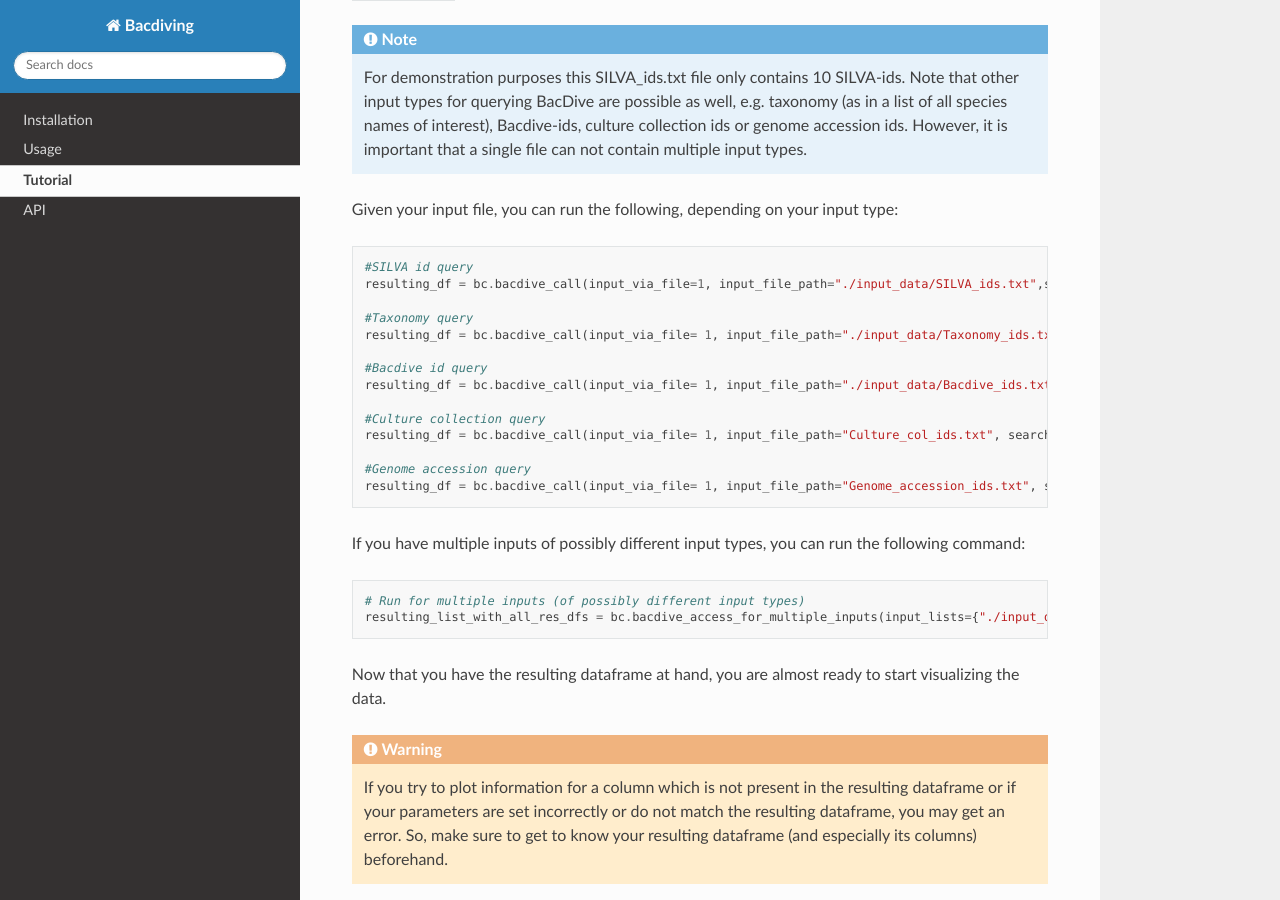
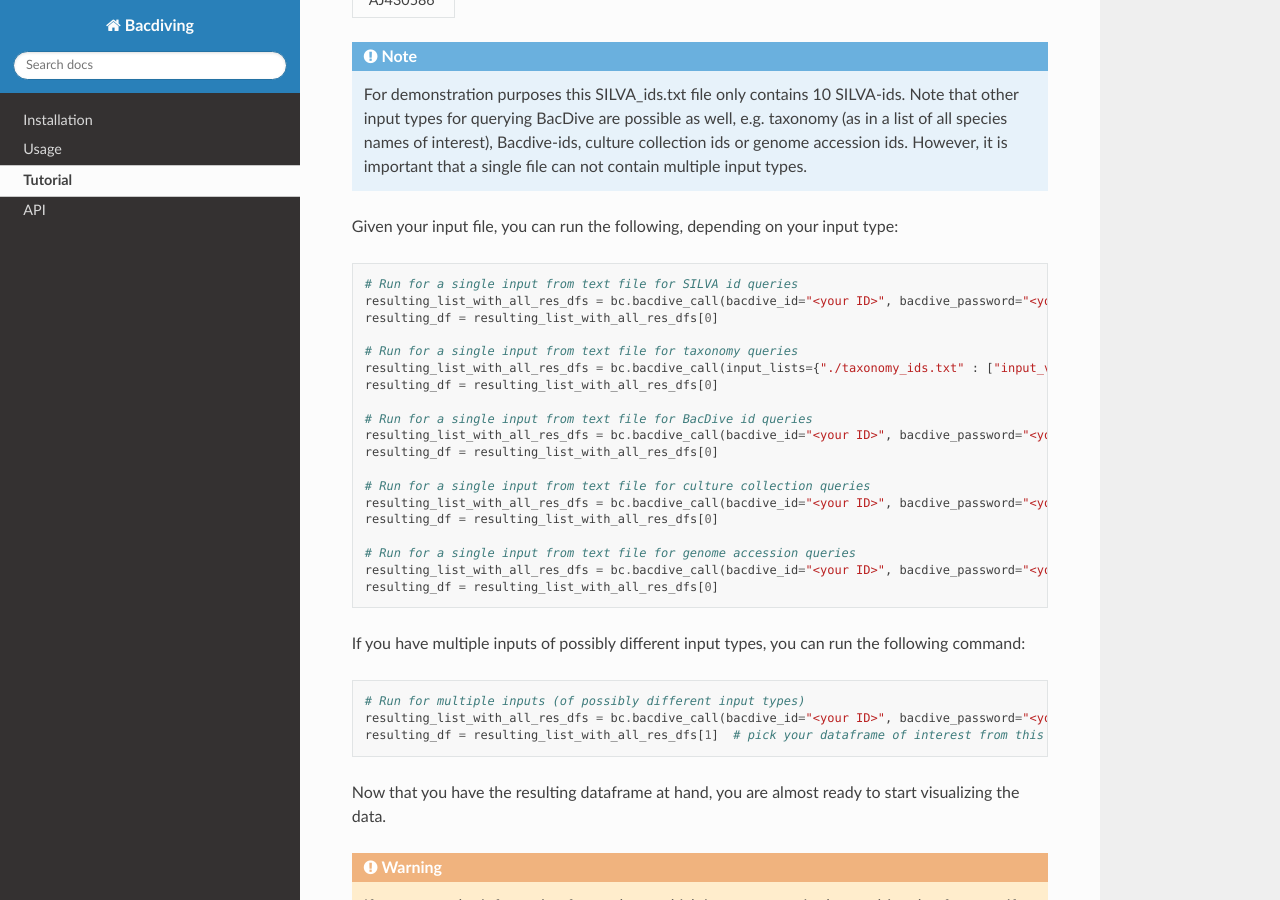
Before and after one commit to mBiocoder/Bacdiving, a Sphinx documentation site: the page built from docs/source/tutorial.rst, in a window 1280 px wide and 900 px high, scrolled down 1567 px. Built offline with Sphinx 7.4.7 and the Read the Docs theme 2.0.0, drawn with Linux system fonts in a browser that asks for light colours; some of the changed text lies outside the part shown.

Commit message:
Update tutorial.rst

```diff
--- a/docs/source/tutorial.rst
+++ b/docs/source/tutorial.rst
@@ -29,8 +29,9 @@
 
 .. code-block:: python
 
-	#Taxonomy table input (e.g. as extracted from phyloseq-object)
-	resulting_df = bc.bacdive_call(taxtable_input = 1, taxtable_file_path='./input_data/taxtable_from_phyloseq/taxtab.tsv', output_dir="./", print_res_df_ToFile= 1, print_access_stats=1)
+	# Run for single taxonomy table input (e.g. as extracted from phyloseq-object)
+	resulting_list_with_all_res_dfs = bc.bacdive_call(bacdive_id="<your ID>", bacdive_password="<your password>", input_lists={"./taxtab.tsv" : ["taxtable_input"]}, sample_names=["taxtab"], output_dir="./")
+	resulting_df = resulting_list_with_all_res_dfs[0]
 
 Assuming you do not have a taxonomy table, but have a simple file as input instead which looks something like this:
 
@@ -54,29 +55,33 @@
 
 .. code-block:: python
 
-	#SILVA id query
-	resulting_df = bc.bacdive_call(input_via_file=1, input_file_path="./input_data/SILVA_ids.txt",search_by_16S_seq_accession=True, print_res_df_ToFile=1, print_access_stats=1)
+	# Run for a single input from text file for SILVA id queries
+	resulting_list_with_all_res_dfs = bc.bacdive_call(bacdive_id="<your ID>", bacdive_password="<your password>", input_lists={"./SILVA_ids.txt" : ["input_via_file", "search_by_16S_seq_accession"]}, sample_names=["silva"], output_dir="./")
+	resulting_df = resulting_list_with_all_res_dfs[0]
 
-	#Taxonomy query
-	resulting_df = bc.bacdive_call(input_via_file= 1, input_file_path="./input_data/Taxonomy_ids.txt", search_by_taxonomy = True, output_dir="./", print_res_df_ToFile= 1, print_access_stats=1)
+	# Run for a single input from text file for taxonomy queries
+	resulting_list_with_all_res_dfs = bc.bacdive_call(input_lists={"./taxonomy_ids.txt" : ["input_via_file", "search_by_taxonomy"]}, sample_names=["taxonomy"], output_dir="./results/") # if credentials are not given via parameters, you will get prompted
+	resulting_df = resulting_list_with_all_res_dfs[0]
 
-	#Bacdive id query
-	resulting_df = bc.bacdive_call(input_via_file= 1, input_file_path="./input_data/Bacdive_ids.txt", search_by_id = True, output_dir="./", print_res_df_ToFile= 1)
+	# Run for a single input from text file for BacDive id queries
+	resulting_list_with_all_res_dfs = bc.bacdive_call(bacdive_id="<your ID>", bacdive_password="<your password>", input_lists={"./bacdive_ids.txt" : ["input_via_file", "search_by_id"]}, sample_names=["bacdive"], output_dir="./")
+	resulting_df = resulting_list_with_all_res_dfs[0]
 
-	#Culture collection query
-	resulting_df = bc.bacdive_call(input_via_file= 1, input_file_path="Culture_col_ids.txt", search_by_culture_collection = True, taxtable_input = 0, output_dir="./", print_res_df_ToFile= 1)
+	# Run for a single input from text file for culture collection queries
+	resulting_list_with_all_res_dfs = bc.bacdive_call(bacdive_id="<your ID>", bacdive_password="<your password>", input_lists={"./culture_col_ids.txt" : ["input_via_file", "search_by_culture_collection"]}, sample_names=["culturecol"], output_dir="./")
+	resulting_df = resulting_list_with_all_res_dfs[0]
 
-	#Genome accession query
-	resulting_df = bc.bacdive_call(input_via_file= 1, input_file_path="Genome_accession_ids.txt", search_by_genome_accession = True, output_dir="./", print_res_df_ToFile= 1)
-
+	# Run for a single input from text file for genome accession queries
+	resulting_list_with_all_res_dfs = bc.bacdive_call(bacdive_id="<your ID>", bacdive_password="<your password>", input_lists={"./genome_ids.txt" : ["input_via_file", "search_by_genome_accession"]}, sample_names=["genomecol"], output_dir="./")
+	resulting_df = resulting_list_with_all_res_dfs[0]
 
 If you have multiple inputs of possibly different input types, you can run the following command:
 
 .. code-block:: python
 
 	# Run for multiple inputs (of possibly different input types)
-	resulting_list_with_all_res_dfs = bc.bacdive_access_for_multiple_inputs(input_lists={"./input_data/SILVA_ids.txt" : ["input_via_file", "search_by_16S_seq_accession"], "./input_data/taxtable_from_phyloseq/taxtab.tsv" : ["taxtable_input"]})
-
+	resulting_list_with_all_res_dfs = bc.bacdive_call(bacdive_id="<your ID>", bacdive_password="<your password>", input_lists={"./SILVA_ids.txt" : ["input_via_file", "search_by_16S_seq_accession"], "./taxonomy_ids.txt" : ["input_via_file", "search_by_taxonomy"], "./taxtab1.tsv" : ["taxtable_input"], "./taxtab2.tsv" : ["taxtable_input"]},sample_names=["sample1", "sample2", "sample3", "sample4"])
+	resulting_df = resulting_list_with_all_res_dfs[1]  # pick your dataframe of interest from this list
 
 Now that you have the resulting dataframe at hand, you are almost ready to start visualizing the data.
 
@@ -248,12 +253,14 @@
     :figclass: align-center
 
 
-Lastly, since we also ran :py:func:`bacdiving.bacdive_access_for_multiple_inputs()` before, we can compare the relative abundances of e.g. the genera for our SILVA-ids.txt and our taxonomy table input in a stacked bar plot:
+Lastly, we can compare the relative abundances of e.g. the genera for our SILVA-ids.txt and our taxonomy table input in a stacked bar plot:
 
 .. code-block:: python
 
 	# Run for multiple inputs
-	resulting_list_with_all_res_dfs = bc.bacdive_access_for_multiple_inputs({"input_data/SILVA_ids.txt" : ["input_via_file", "search_by_16S_seq_accession"], "input_data/taxtable_from_phyloseq/nagel_taxtab.tsv" : ["taxtable_input"]}, output_dir="./")
+	resulting_list_with_all_res_dfs = bc.bacdive_call(input_lists={"./SILVA_ids.txt" : ["input_via_file", "search_by_16S_seq_accession"], "./taxtab.tsv" : ["taxtable_input"]},sample_names=["SILVA_ids", "Nagel_taxtab"])
+	#Relative abundance plot
+	vm.stacked_barplot_relative_abundance(resulting_list_with_all_res_dfs, sample_names=["SILVA_ids", "Nagel_taxtab"], plot_column="Name and taxonomic classification.genus", title="Relative abundance", saveToFile = True, output_dir="./")
 
 This results in the following plot:
 
@@ -266,4 +273,4 @@
 
 In effect, this plot shows us the genera composition for all those species (for which BacDive information is available) in the resulting dataframe.
 
-This concludes this tutorial for Bacdiving but feel free to use the resulting dataframe to either generate your own custom visualizations or to use it as an input for other tools!
+.. note:: This concludes this tutorial for Bacdiving but feel free to use the resulting dataframe to either generate your own custom visualizations or to use it as an input for other tools!
```
